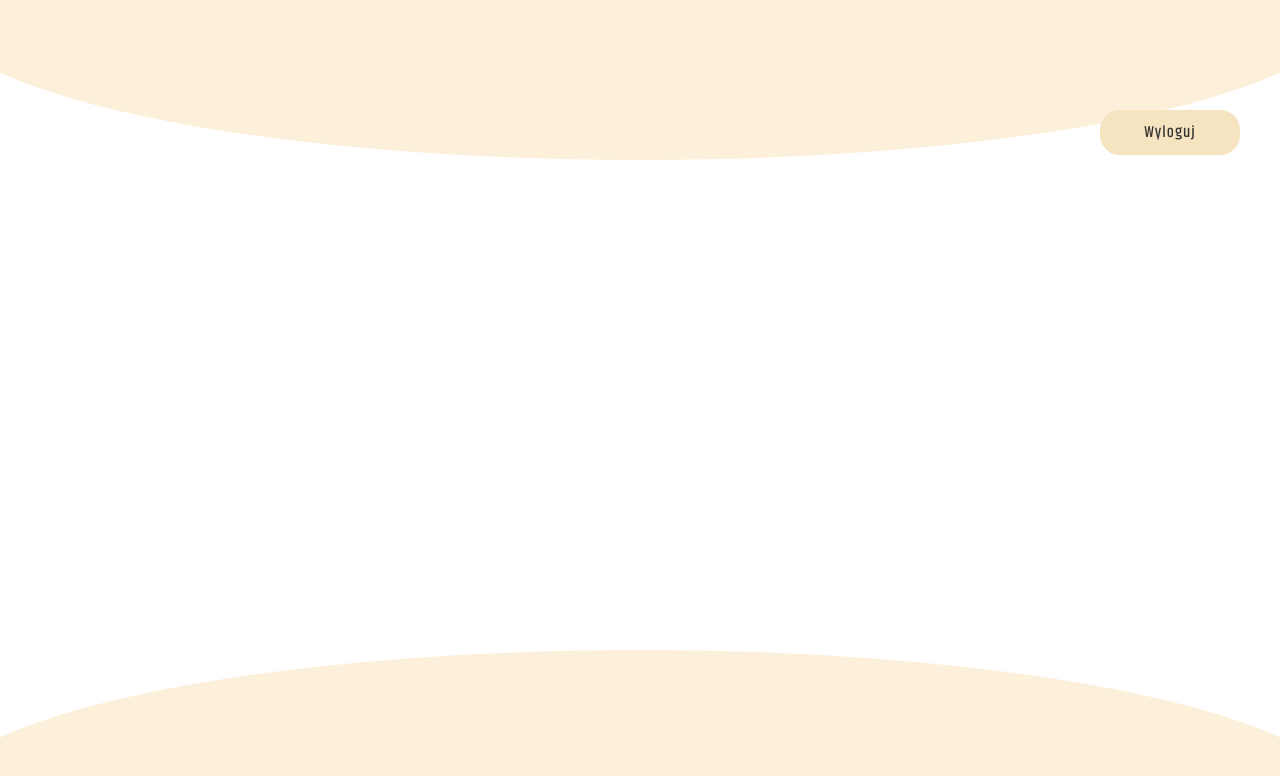
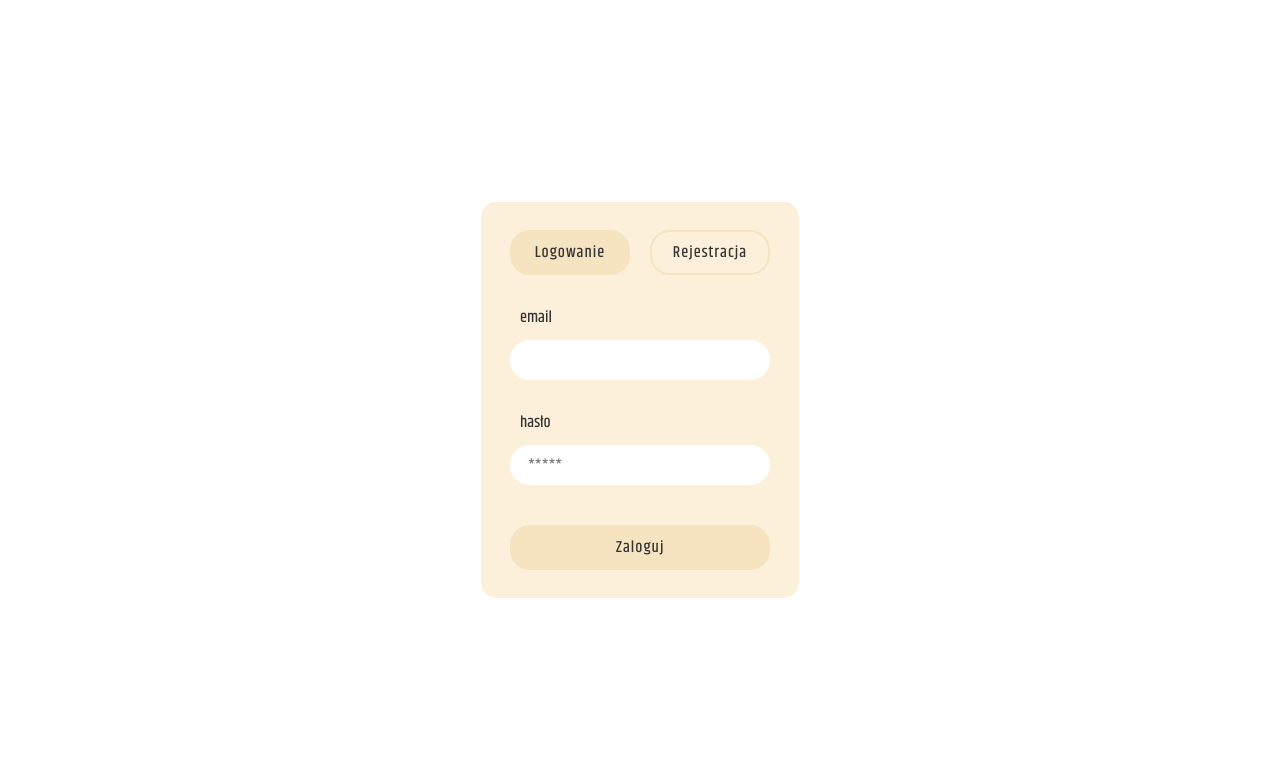
Before and after one commit to yetiasg/beerbook, a Vue app in the folder frontend/app/: page /auth in a window 1280 px wide. Before the commit this address led to /beers. Shown: the top 776 px of the page. Built offline with nearby package versions, Linux system fonts and the light colour scheme.

Commit message:
Reponive auth form

```diff
--- a/frontend/app/src/components/baseComponents/BaseBadge.vue
+++ b/frontend/app/src/components/baseComponents/BaseBadge.vue
@@ -5,6 +5,19 @@
 </template>
 
 <style scoped>
+  @media screen and (max-width: 360px) {
+    .badge {
+      display: flex;
+      justify-content: center;
+      align-items: center;
+      box-sizing: border-box;
+      background-color: #fcf0da;
+      width: 100%;
+      height: 100vh;
+    }
+  }
+
+  @media screen and (min-width: 361px) {
     .badge {
       display: inline-block;
       padding: 1.1rem 1.2rem;
@@ -12,4 +25,5 @@
       background-color: #fcf0da;
       border-radius: 15px;
     }
+  }
 </style>
--- a/frontend/app/src/components/baseComponents/BaseButton.vue
+++ b/frontend/app/src/components/baseComponents/BaseButton.vue
@@ -30,26 +30,48 @@ export default {
 </script>
 
 <style scoped>
+    @media screen and (max-width: 360px) {
+        button{
+            font-size: 0.8rem;
+            padding: 0;
+        }
+
+    }
+
+    @media screen and (min-width: 361px) {
+        button{
+            font-size: 1rem;
+            cursor: pointer;
+            min-width: 7.5rem;
+        }
+
+        .filledBtn{
+            margin: 10px;
+        }
+
+        .borderBtn{
+            margin: 10px;
+
+        }
+    }
+
     button{
-        font-size: 1rem;
         letter-spacing: 1px;
-        cursor: pointer;
+        padding: 0.5rem 1rem;
+        margin:10px;
+
     }
 
     .clearBtn{
         border: none;
         background-color: transparent;
-        padding: 0.5rem 1rem;
         border-radius: 20px;
     }
 
     .filledBtn{
         background-color: rgb(246, 227, 192);
-        padding: 0.5rem 1rem;
         border: 2px solid rgb(246, 227, 192);
         border-radius: 20px;
-        margin: 10px;
-        min-width: 7.5rem;
         width:100%;
         transition: 0.1s;
     }
@@ -62,11 +84,8 @@ export default {
     .borderBtn{
         border: 2px solid rgb(246, 227, 192);
         background-color: transparent;
-        padding: 0.5rem 1rem;
         border-radius: 20px;
-        margin: 10px;
         box-sizing: border-box;
-        min-width: 7.5rem;
         width:100%;
         transition: 0.1s;
     }
--- a/frontend/app/src/pages/TheAuth/index.vue
+++ b/frontend/app/src/pages/TheAuth/index.vue
@@ -1,16 +1,17 @@
 <template>
-    <div class="mainHeader">
-        <the-header></the-header>
-        <header>
-            <div class="logo"><router-link to="/"><p>beerbook</p></router-link></div>
-        </header>
-    </div>
     <div class="container">
+        <!-- <div class="mainHeader">
+            <the-header></the-header>
+            <header>
+                <div class="logo"><router-link to="/"><p>beerbook</p></router-link></div>
+            </header>
+        </div> -->
+
         <auth-panel></auth-panel>
-    </div>
 
-    <div class="footer">
-        <the-footer></the-footer>
+        <!-- <div class="footer">
+            <the-footer></the-footer>
+        </div> -->
     </div>
 </template>
 
--- a/frontend/app/src/router.js
+++ b/frontend/app/src/router.js
@@ -17,7 +17,7 @@ const router = createRouter({
 router.beforeEach(async(to, from, next) => {
     // const isLoggedIn = store.state.auth.isAuth
     // const token = localStorage.getItem('token')
-    const token = "sss";
+    const token = "";
     const routerAuthCheck = !!token
 
     if(to.matched.some(record => record.meta.requireAuth)){
```
Also changed, not shown: frontend/app/config.js (added). Lines whose indentation alone changed are shown as unchanged.
